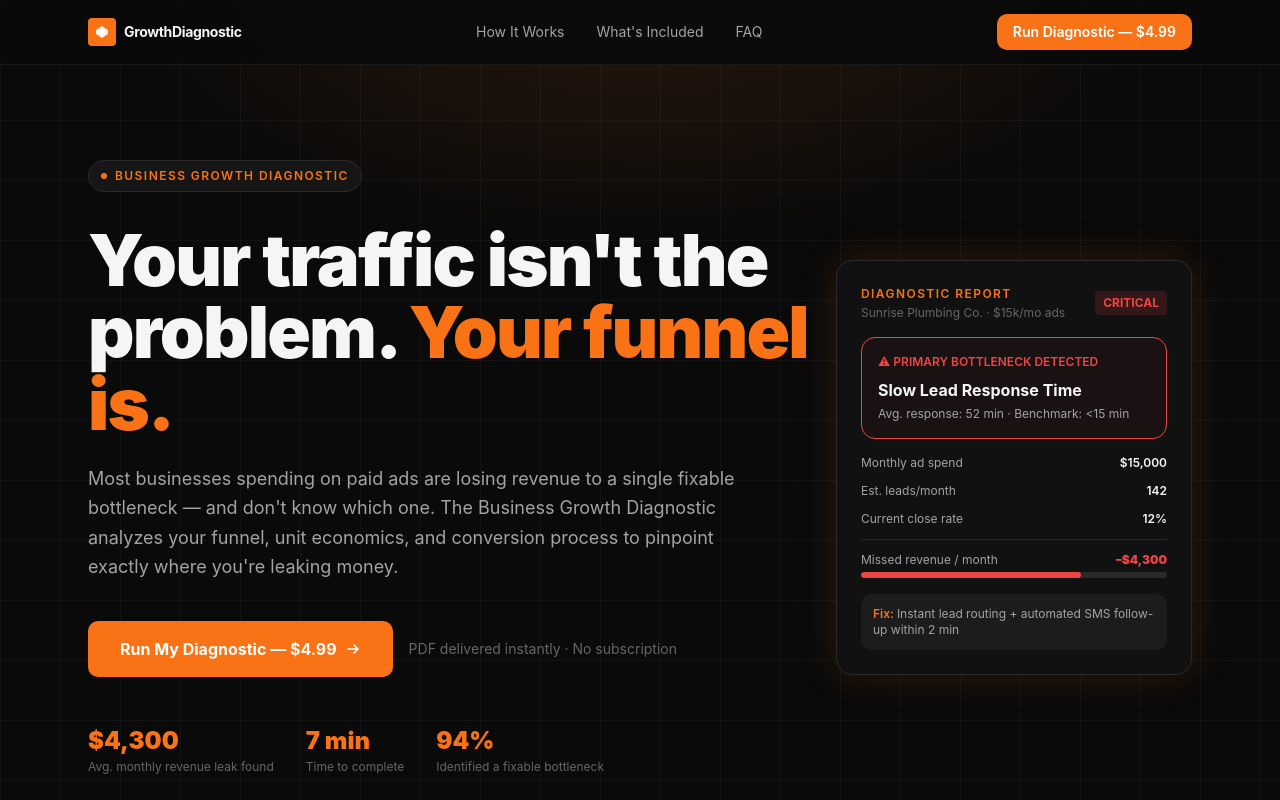
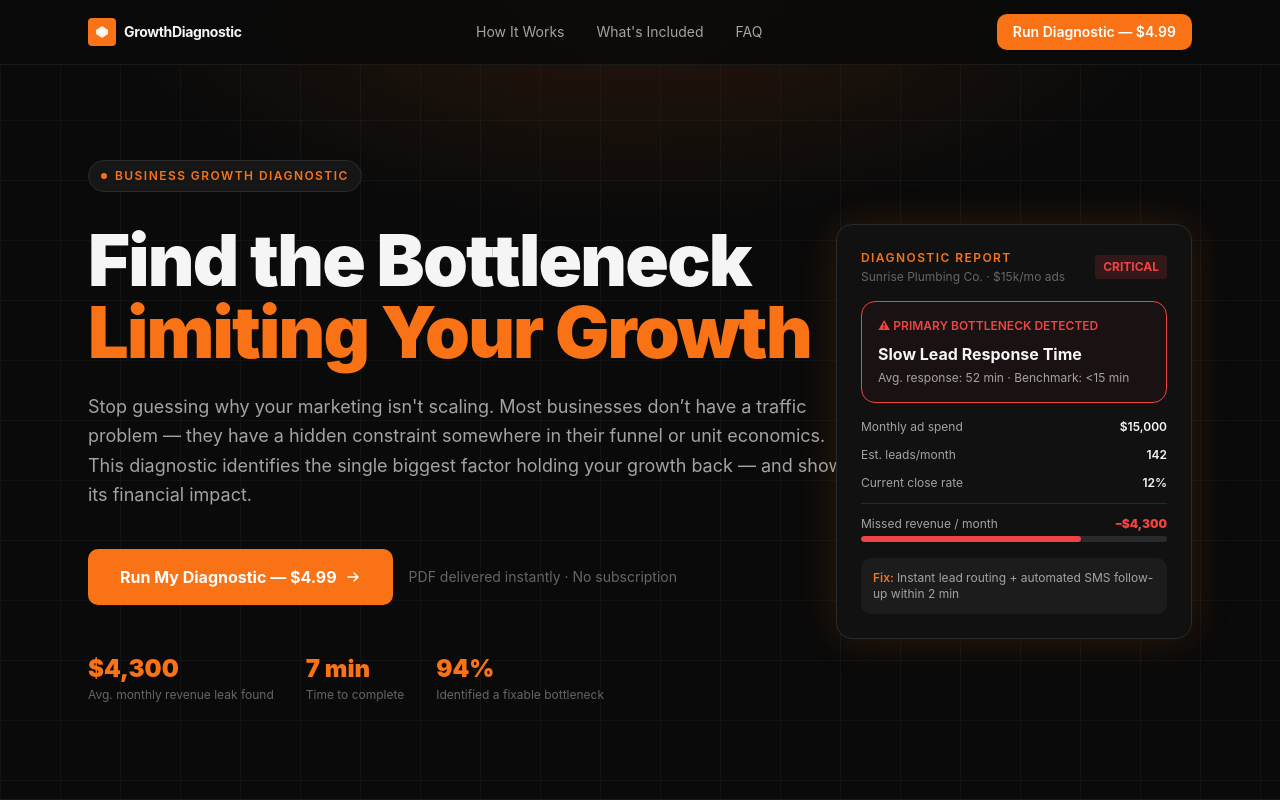
Before and after one commit to 1clipwizard1-bit/growth-diagnostic-site, a React (Vite) app: page / in a window 1280 px wide. Shown: the top 800 px of the page. Built offline with nearby package versions, Linux system fonts and the light colour scheme.

Commit message:
style: update Hero headline to high-conversion version

```diff
--- a/src/web/components/Hero.tsx
+++ b/src/web/components/Hero.tsx
@@ -17,13 +17,13 @@ export function Hero() {
 
           {/* Headline */}
           <h1 className="font-black tracking-tight leading-none mb-6" style={{ fontSize: 'clamp(2.5rem, 6vw, 4.5rem)', color: '#f5f5f5' }}>
-            Your traffic isn't the problem.{' '}
-            <span style={{ color: '#f97316' }}>Your funnel is.</span>
+            Find the Bottleneck<br />
+            <span style={{ color: '#f97316' }}>Limiting Your Growth</span>
           </h1>
 
-          <p className="text-lg leading-relaxed mb-10 max-w-2xl" style={{ color: '#a3a3a3' }}>
-            Most businesses spending on paid ads are losing revenue to a single fixable bottleneck — and don't know which one.
-            The Business Growth Diagnostic analyzes your funnel, unit economics, and conversion process to pinpoint exactly where you're leaking money.
+          <p className="text-lg leading-relaxed mb-10 max-w-3xl" style={{ color: '#a3a3a3' }}>
+            Stop guessing why your marketing isn't scaling. Most businesses don’t have a traffic problem — they have a hidden constraint somewhere in their funnel or unit economics.
+            This diagnostic identifies the single biggest factor holding your growth back — and shows its financial impact.
           </p>
 
           {/* CTA block */}
```
